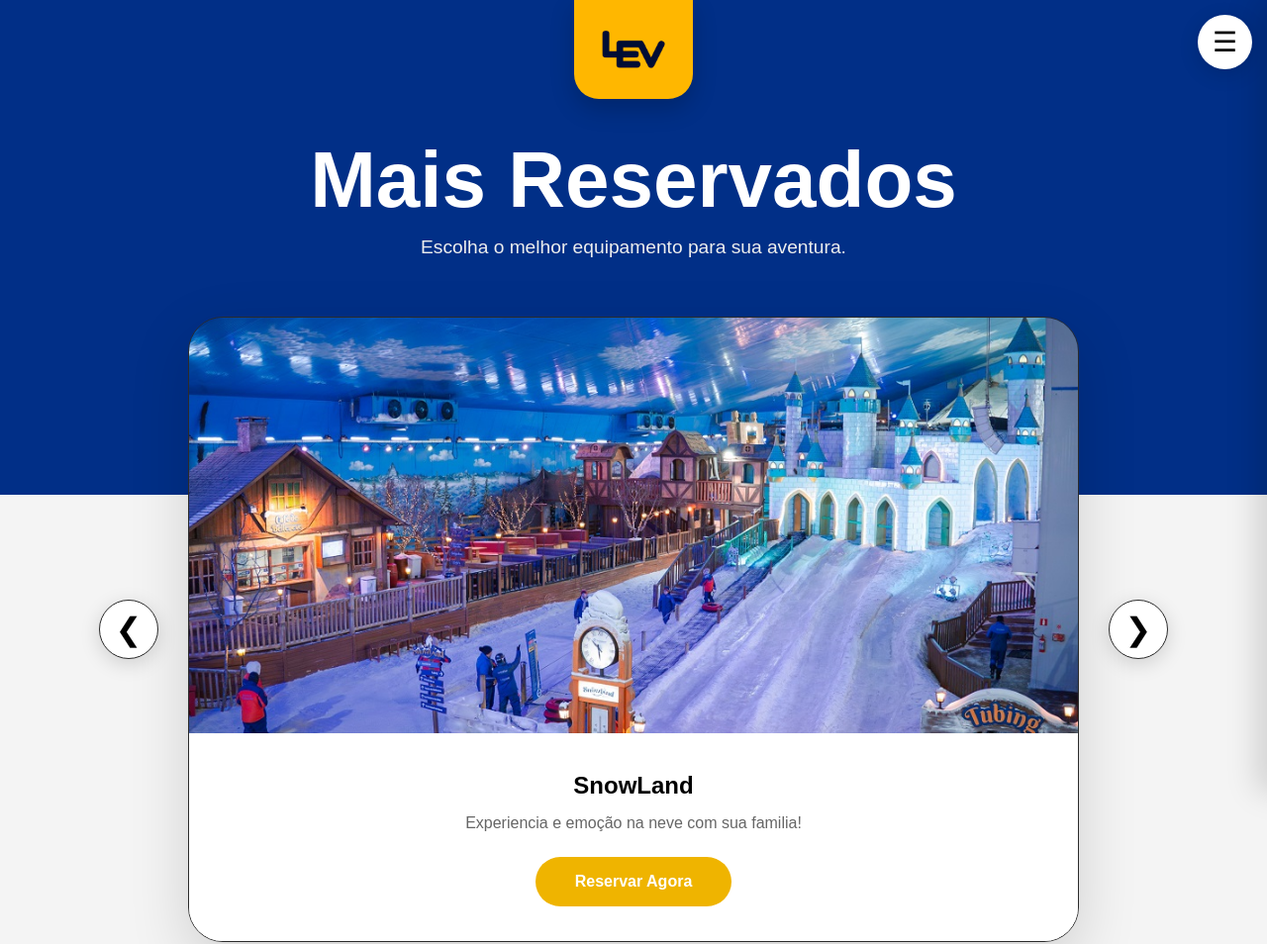
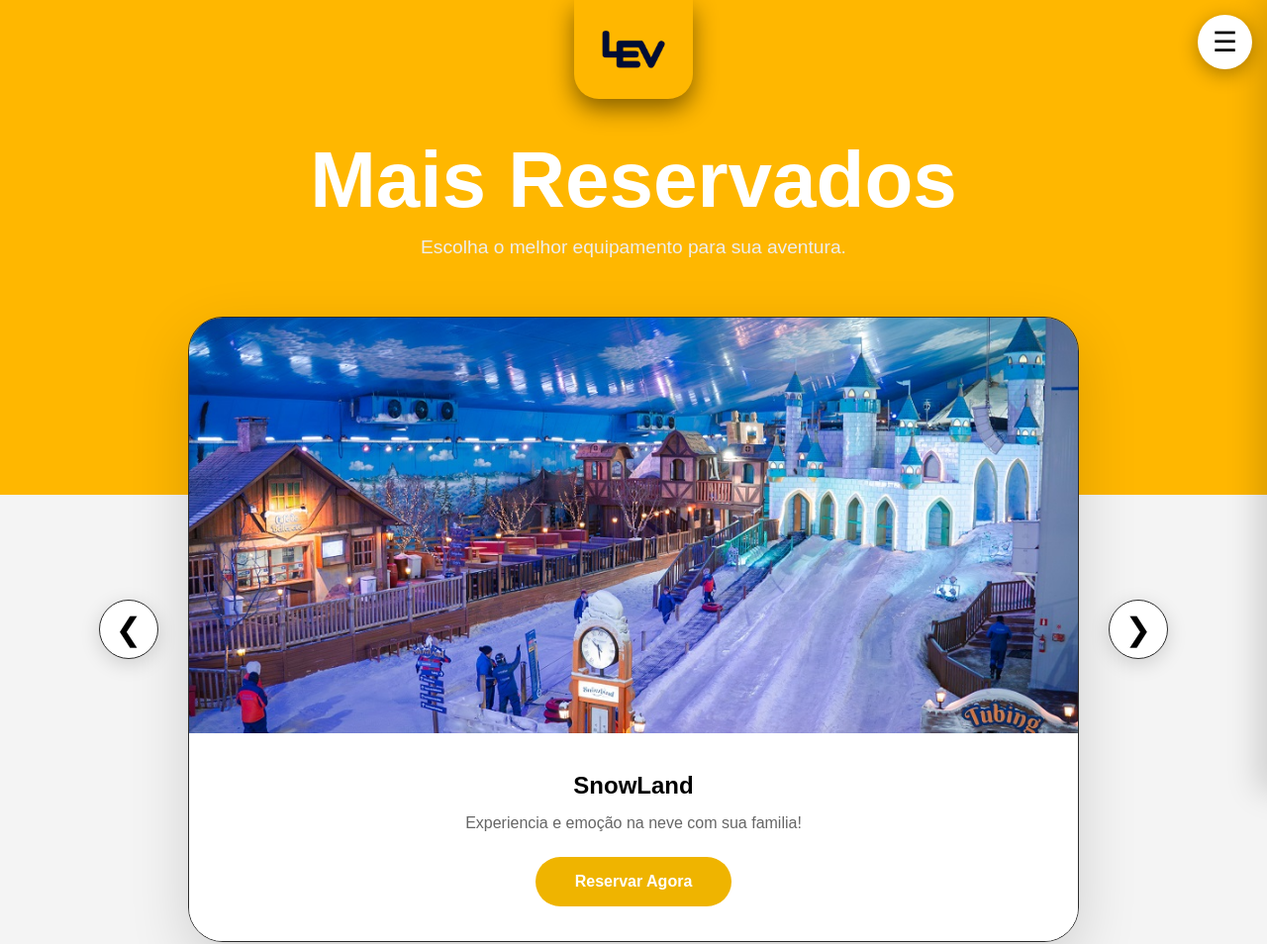
Before and after one commit to DaLus-coder/lev-viagens, a plain HTML site: page lev_viagens_files/frontend/index.html in a window 1280 px wide. Shown: the top 954 px of the page at 99% size. Drawn offline with Linux system fonts and the light colour scheme; no server answers.

Commit message:
Update index.css

```diff
--- a/lev_viagens_files/frontend/index.css
+++ b/lev_viagens_files/frontend/index.css
@@ -19,7 +19,7 @@
 ========================================================= */
 
 .hero {
-    background: #012f87;
+    background: #FFB700;
     height: 500px;
 
     display: flex;
@@ -375,7 +375,7 @@
     justify-content: center;
     align-items: center;
 
-    box-shadow: 0 10px 25px rgba(0, 0, 0, .2);
+    box-shadow: 0 10px 25px rgba(0, 0, 0, 0.473);
 }
 
 .logo-island img {
@@ -398,7 +398,7 @@
     cursor: pointer;
 
     z-index: 10001;
-    box-shadow: 0 5px 20px rgba(0, 0, 0, .15);
+    box-shadow: 0 5px 20px rgba(0, 0, 0, 0.329);
 }
 
 
```
